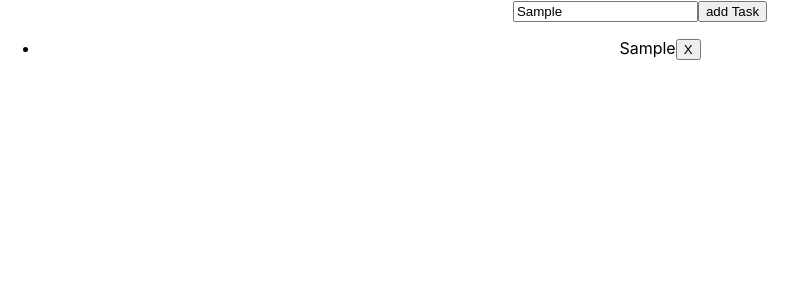
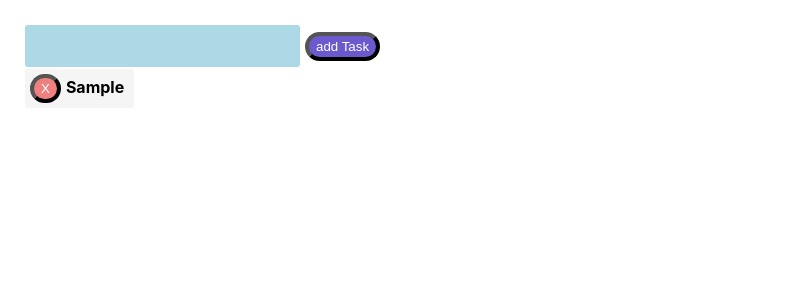
Before and after one commit to sbrcode/basic-todo-list, a React (Create React App) app: page / in a window 1280 px wide. Both pictures are taken after typing "Sample" into the empty fields and a click on the button "add Task". Shown: the top 300 px of the page, without its empty margins (0-807 px from the left). Built offline with nearby package versions, Linux system fonts and the light colour scheme; the HTML template or start-up script is replaced by a standard one.

Commit message:
add-style

```diff
--- a/src/App.css
+++ b/src/App.css
@@ -1,3 +1,53 @@
 .App {
-  text-align: center;
+  margin-left: 25px;
+  margin-top: 25px;
 }
+
+.Btn {
+  background-color: slateblue;
+  color: white;
+  margin: 5px;
+  padding-inline: 7px;
+  padding-block: 3px;
+  border-radius: 18px;
+  border-width: 4px;
+}
+.Btn:hover {
+  background-color: darkslateblue;
+  transition: 0.5s;
+}
+
+.Del {
+  background-color: lightcoral;
+}
+.Del:hover {
+  background-color: crimson;
+}
+
+.Ul {
+  list-style-type: none;
+  margin: 0;
+  padding: 0;
+  font-weight: bold;
+}
+
+.Li {
+  margin-block: 2px;
+  padding-right: 10px;
+  width: fit-content;
+  background-color: whitesmoke;
+  border-radius: 3px;
+}
+
+.Input {
+  border: none;
+  /* -webkit-appearance: none;
+  -ms-appearance: none;
+  -moz-appearance: none; */
+  /* appearance: none; */
+  background-color: lightblue;
+  padding: 12px;
+  border-radius: 3px;
+  width: 20%;
+  font-size: 16px;
+}
--- a/src/App.tsx
+++ b/src/App.tsx
@@ -8,40 +8,50 @@ const App = () => {
   return (
     <div className="App">
       <input
+        className="Input"
         value={label}
         type={"text"}
-        onChange={(e) => setLabel(e.target.value)}
-        onFocus={() => setLabel("")}
+        autoFocus
+        maxLength={272}
+        onChange={(e) => {
+          e.preventDefault()
+          setLabel(e.target.value)
+        }}
       />
       <button
-        onClick={() => {
+        className="Btn"
+        onClick={(e) => {
+          e.preventDefault()
           if (label !== "") setTodoList([...todoList, label])
+          setLabel("")
         }}
       >
         add Task
       </button>
-      <ul>
-        {todoList.length !== 0
-          ? todoList.map((todoTask, idTask) => (
-              <li key={idTask}>
-                {todoTask}
+      {todoList.length !== 0 && (
+        <ul className="Ul">
+          {todoList.map((todoTask, idTask) => (
+            <li className="Li" key={idTask}>
               <button
+                className="Btn Del"
                 onClick={() => {
                   const filtered = todoList.filter(
                     (todoTask, idBtn) => idBtn !== idTask
                   )
-                    // console.log("todoTask: ", todoTask, "idTask: ", idTask)
                   setTodoList(filtered)
                 }}
               >
                 X
               </button>
+              {todoTask}
             </li>
-            ))
-          : null}
+          ))}
         </ul>
+      )}
       {todoList.length > 1 && (
-        <button onClick={() => setTodoList([])}>Remove all Tasks</button>
+        <button className="Btn Del" onClick={() => setTodoList([])}>
+          Remove all Tasks
+        </button>
       )}
     </div>
   )
```
Lines whose indentation alone changed are shown as unchanged.
